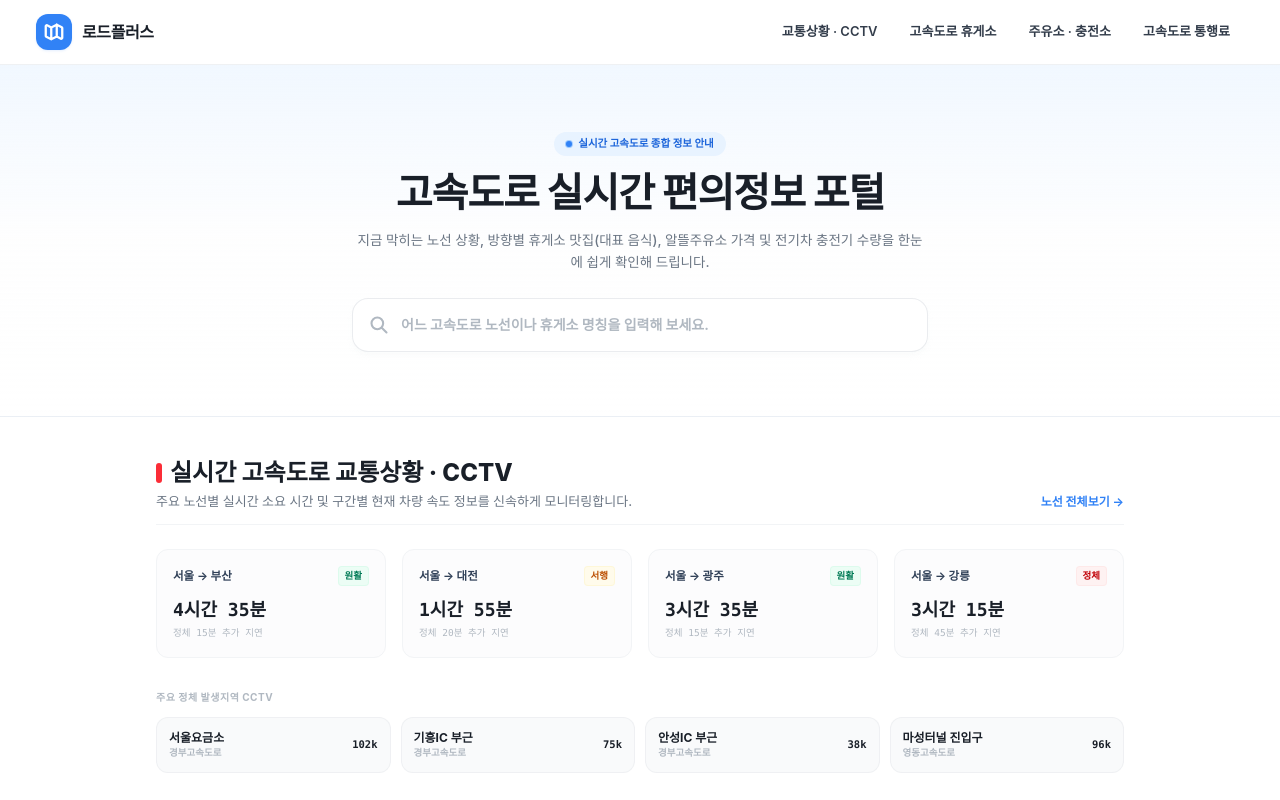
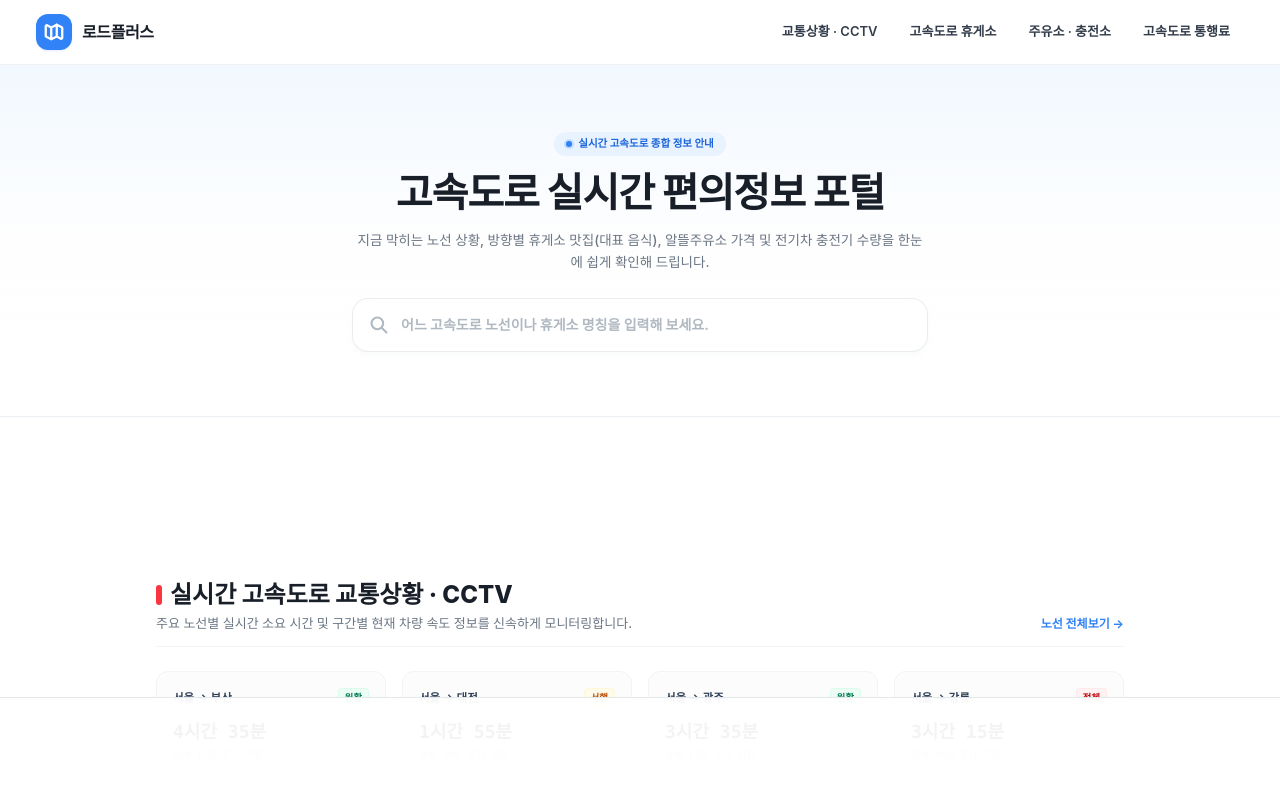
Before and after one commit to fnqlrtm123-code/highway-live, a Next.js app: page / in a window 1280 px wide. Shown: the top 800 px of the page. Built offline with nearby package versions, Linux system fonts and the light colour scheme; a web font is replaced by a local one.

Commit message:
monetization: configure Google AdSense script integration, ads.txt verification file, and slot layout placements

```diff
--- a/src/app/layout.tsx
+++ b/src/app/layout.tsx
@@ -2,6 +2,7 @@ import type { Metadata } from "next";
 import { Inter, Outfit } from "next/font/google";
 import "./globals.css";
 import AdSense from "@/components/AdSense";
+import Script from "next/script";
 
 const inter = Inter({
   variable: "--font-inter",
@@ -43,6 +44,12 @@ export default function RootLayout({
     >
       <head />
       <body className="min-h-full flex flex-col bg-white text-slate-900 font-sans antialiased">
+        <Script
+          async
+          src="https://pagead2.googlesyndication.com/pagead/js/adsbygoogle.js?client=ca-pub-1647402852124552"
+          crossOrigin="anonymous"
+          strategy="afterInteractive"
+        />
 
 
         {/* 2. 글로벌 헤더 (모던 화이트 글래스 테마) */}
--- a/src/components/AdSense.tsx
+++ b/src/components/AdSense.tsx
@@ -1,5 +1,50 @@
 'use client';
 
-export default function AdSense({ slot }: { slot: string; type?: string }) {
-  return null;
+import { useEffect } from 'react';
+
+interface AdSenseProps {
+  slot?: string;
+  className?: string;
+  type?: string;
 }
+
+export default function AdSense({ slot = '3342272844', className = '', type }: AdSenseProps) {
+  useEffect(() => {
+    try {
+      // @ts-ignore
+      (window.adsbygoogle = window.adsbygoogle || []).push({});
+    } catch (err) {
+      console.error('AdSense push error:', err);
+    }
+  }, [slot]);
+
+  if (type === 'sticky-bottom') {
+    return (
+      <div className="fixed bottom-0 left-0 z-50 w-full bg-white/95 border-t border-slate-200 py-1.5 flex justify-center shadow-md">
+        <div className="w-full max-w-[970px] px-4">
+          <ins
+            className="adsbygoogle"
+            style={{ display: 'block', minHeight: '90px' }}
+            data-ad-client="ca-pub-1647402852124552"
+            data-ad-slot={slot}
+            data-ad-format="horizontal"
+            data-full-width-responsive="false"
+          />
+        </div>
+      </div>
+    );
+  }
+
+  return (
+    <div className={`my-8 flex justify-center w-full overflow-hidden ${className}`}>
+      <ins
+        className="adsbygoogle"
+        style={{ display: 'block', width: '100%', minHeight: '90px' }}
+        data-ad-client="ca-pub-1647402852124552"
+        data-ad-slot={slot}
+        data-ad-format="auto"
+        data-full-width-responsive="true"
+      />
+    </div>
+  );
+}
--- a/src/components/HomeClient.tsx
+++ b/src/components/HomeClient.tsx
@@ -157,7 +157,7 @@ export default function HomeClient() {
 
       {/* 애드센스 */}
       <div className="max-w-[1000px] mx-auto px-4 mt-8">
-        <AdSense slot="1122334455" />
+        <AdSense slot="3342272844" />
       </div>
 
       {/* 2. 메인 4대 섹션 영역 (세로열로 배치하여 컨테이너 없이 직관적으로 구성) */}
@@ -389,6 +389,8 @@ export default function HomeClient() {
 
         <hr className="border-slate-100" />
 
+        <AdSense slot="3342272844" />
+
         {/* [섹션 3] 주유소 유가 비교 & 전기차 충전소 */}
         <section className="space-y-6">
           <div className="border-b pb-3.5 border-slate-100">
@@ -508,6 +510,8 @@ export default function HomeClient() {
 
         <hr className="border-slate-100" />
 
+        <AdSense slot="3342272844" />
+
         {/* [섹션 5] 자주 묻는 질문 FAQ */}
         <section className="space-y-6 pb-8">
           <div className="border-b pb-4 border-slate-100">
```
Also changed, not shown: public/ads.txt (added).
